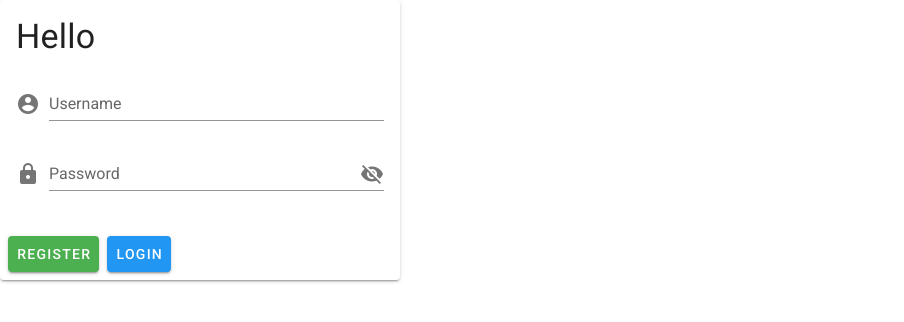
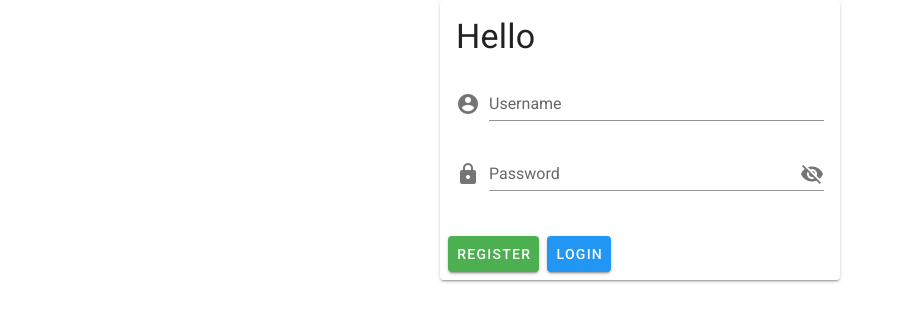
Before and after one commit to braden-w-tutorials/learn-vuetify-with-vue-mastery, a Vue app: page / in a window 1280 px wide. Shown: the top 322 px of the page, without its empty margins (0-904 px from the left). Built offline with nearby package versions, Linux system fonts and the light colour scheme.

Commit message:
Added class mx-auto to center

```diff
--- a/src/App.vue
+++ b/src/App.vue
@@ -1,6 +1,6 @@
 <template>
   <v-app>
-    <v-card width="400">
+    <v-card width="400" class="mx-auto">
       <v-card-title> <h1 class="display-1">Hello</h1></v-card-title>
       <v-card-text>
         <v-form
```
